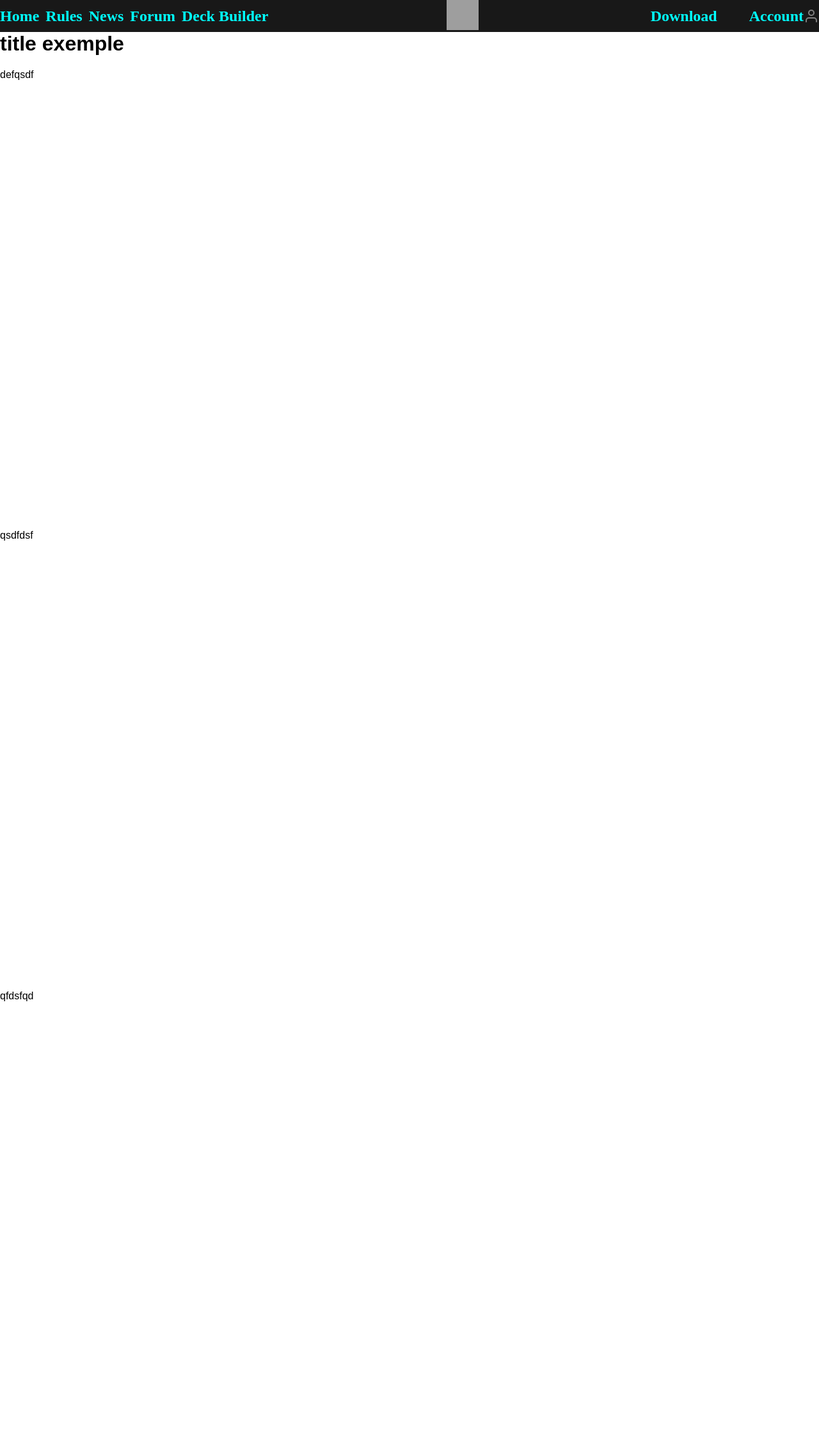
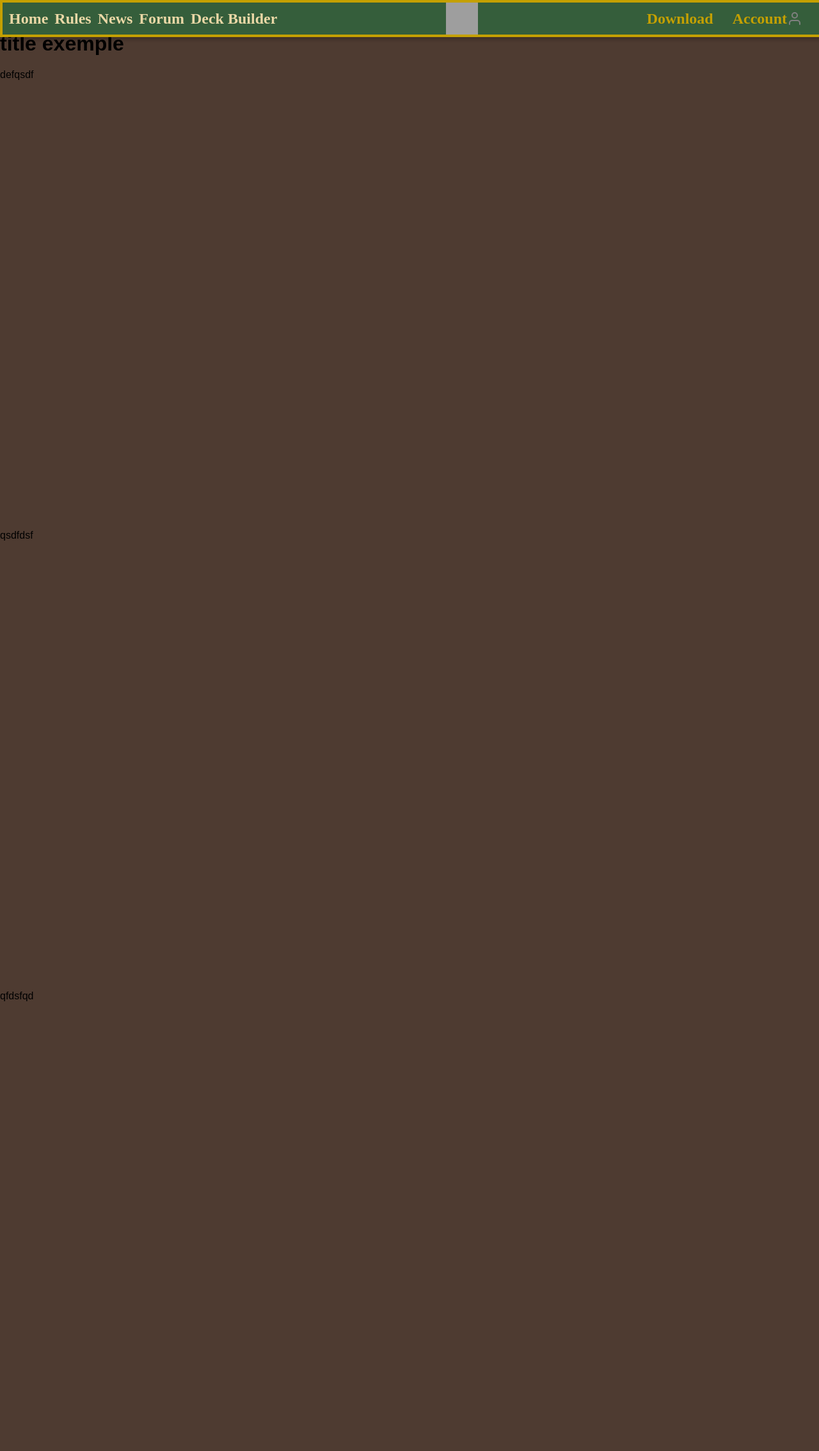
Before and after one commit to ErwanR-Holberton/Basic_Card_Game_Api_BackEnd, a Flask app: page / in a window 1280 px wide. Shown: the whole page at 64% size. Run offline with Flask 2, Linux system fonts and the light colour scheme; parts of the project's set-up code (start-up, migrations or seed data) failed here and were passed over; some libraries are stand-ins or nearby versions; grey boxes are pictures that could not be loaded.

Commit message:
Update deck builder, and finish css for it. Update css for the Navbar

```diff
--- a/templates/index.html
+++ b/templates/index.html
@@ -1,15 +1,25 @@
 <!DOCTYPE html>
 <html lang="en">
+
 <head>
     <meta charset="UTF-8">
     <meta name="viewport" content="width=device-width, initial-scale=1.0">
-    <meta name="google-signin-client_id" content="203654317993-ultcan7rulqq8893hpf5m263fn8lq37v.apps.googleusercontent.com">
+    <meta name="google-signin-client_id"
+        content="203654317993-ultcan7rulqq8893hpf5m263fn8lq37v.apps.googleusercontent.com">
     <title>GKE Card Game</title>
     <style>
-        body { font-family: Arial, sans-serif; }
-        .fake { height: 90vh}
+        body {
+            font-family: Arial, sans-serif;
+            background-color: #4E3B31;
+        }
+
+        .fake {
+            height: 90vh
+        }
     </style>
+    {% include 'style/navbar.html' %}
 </head>
+
 <body>
     {% include 'navbar.html' %}
     <h1>title exemple</h1>
@@ -18,4 +28,5 @@
     <div class="fake">qfdsfqd</div>
 
 </body>
+
 </html>
--- a/templates/navbar.html
+++ b/templates/navbar.html
@@ -1,4 +1,3 @@
-{% include 'style/navbar.html' %}
 <div id="nav_margin"></div>
 <header id="navbar">
     <div id="menu">
@@ -32,7 +31,6 @@
 <script src="https://cdn.jsdelivr.net/npm/jwt-decode/build/jwt-decode.min.js">//jwt decode</script>
 
 <!--
-
             <div id="g_id_onload"
                 data-client_id="203654317993-ultcan7rulqq8893hpf5m263fn8lq37v.apps.googleusercontent.com"
                 data-context="signin"
--- a/templates/style/navbar.html
+++ b/templates/style/navbar.html
@@ -2,9 +2,13 @@
     :root {
         --navbar_height: 50px;
     }
+
     body {
         margin: 0;
+        padding: 0;
+        box-sizing: border-box;
     }
+
     #navbar {
         display: flex;
         flex-direction: row;
@@ -13,15 +17,19 @@
         position: fixed;
         top: 0;
         justify-content: space-between;
-        background-color: rgba(0, 0, 0, 0.904);
+        background-color: #355E3b;
         z-index: 999;
-
-        color: aqua;
+        /* Dark Wood */
+        color: #C4A000;
+        /* Antique Gold */
+        border: 4px solid #C4A000;
+        box-shadow: 0 4px 6px rgba(0, 0, 0, 0.2);
         font-family: Cinzel, serif;
         align-items: center;
         font-weight: 600;
         font-size: 1.5em;
     }
+
     #navbar div {
         display: flex;
         flex-direction: row;
@@ -29,14 +37,27 @@
         align-items: center;
         list-style-type: none;
         height: 100%;
+        margin: 10px;
     }
+
     #navbar #menu * {
         margin-right: 10px;
     }
-    #nav_margin { margin-bottom: var(--navbar_height); }
+
+    .logo img {
+        display: flex;
+        align-items: center;
+        justify-content: center;
+    }
+
+    #nav_margin {
+        margin-bottom: var(--navbar_height);
+    }
+
     #download {
         margin-right: 50px;
     }
+
     #accountdropdown {
         display: none;
         flex-direction: column;
@@ -50,18 +71,25 @@
         padding: 10px;
         margin-top: 5px;
     }
-    #accountdropdown > *:hover {
+
+    #accountdropdown>*:hover {
         background-color: lightgray;
     }
-    #accountdropdown > * {
+
+    #accountdropdown>* {
         border-radius: 10px;
         padding: 5px;
         font-size: 1.25rem;
-
-    }
-    a {
-        color: inherit; /* Makes link color inherit from parent */
-        text-decoration: none; /* Removes underline */
     }
 
+    .menu a:hover {
+        color: #C4A000;
+    }
+
+    a {
+        color: #EAD8A6;
+        font-size: 24px;
+        text-decoration: none;
+        /* Removes underline */
+    }
 </style>
```
Also changed, not shown: static/Deck_Builder_Styles.css (+20 -12 lines), static/Deck_builder_script.js (+84 -1 lines), templates/deck_builder.html (+8 -3 lines).
